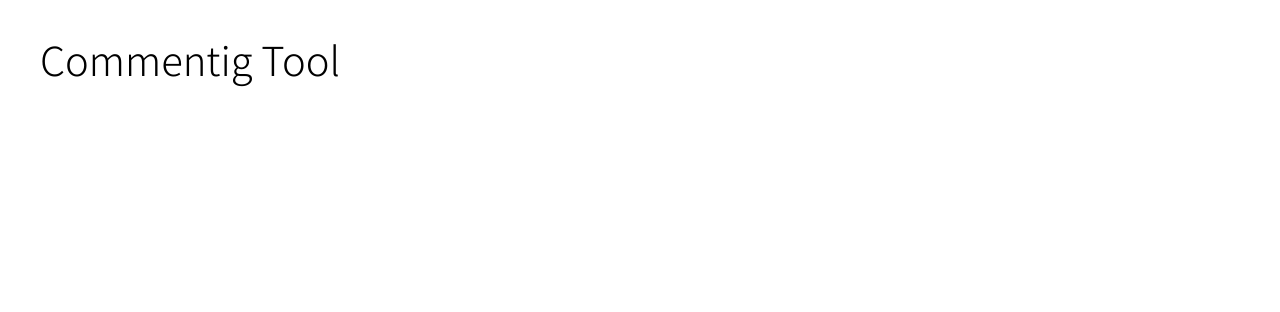
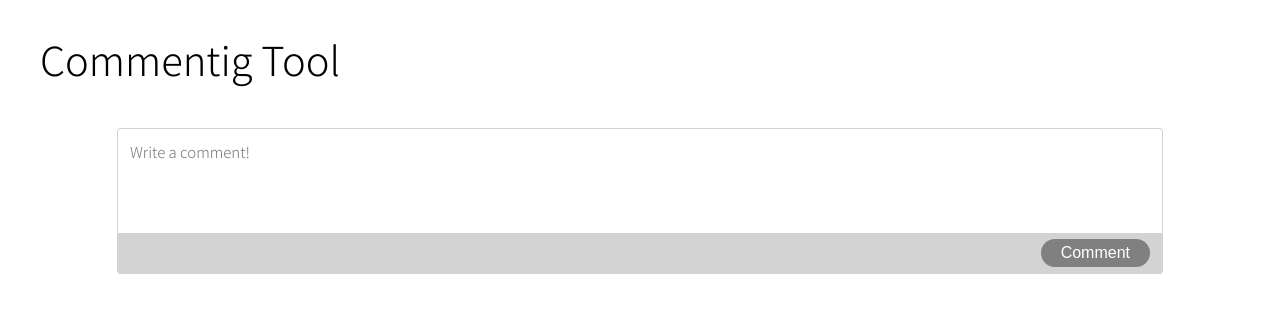
Before and after one commit to nelsonortega/commenting-tool, a React (Create React App) app: page / in a window 1280 px wide. Shown: the top 312 px of the page. Built offline with nearby package versions, Linux system fonts and the light colour scheme.

Commit message:
TextArea Component created
The component for the textarea to receive the comments was created and added to the main page

```diff
--- a/src/components/Container/Container.tsx
+++ b/src/components/Container/Container.tsx
@@ -2,7 +2,7 @@ import './Container.css';
 import React from 'react';
 
 interface IContainerProps {
-  children: React.ReactChild
+  children: React.ReactNode
 }
 
 function Container(props: IContainerProps) {
--- /dev/null
+++ b/src/components/TextArea/TextArea.css
@@ -0,0 +1,45 @@
+.textarea-container {
+  display: flex;
+  margin-top: 40px;
+  align-items: center;
+  flex-direction: column;
+}
+
+.comment-textarea {
+  font-family: inherit;
+  font-size: 15px;
+  height: 80px;
+  width: 85%;
+  outline: none;
+  padding: 1%;
+  resize: none;
+  border-width: 1px;
+  border-color: lightgrey;
+  border-style: solid solid none solid;
+  border-radius: 4px 4px 0px 0px;
+}
+
+.button-container {
+  display: flex;
+  justify-content: flex-end;
+  width: 85%;
+  padding: 0.5% 1%;
+  border-style: none solid solid solid;
+  border-width: 1px;
+  border-color: lightgrey;
+  background-color: lightgrey;
+  border-radius: 0px 0px 4px 4px;
+}
+
+.send-comment-button {
+  background-color: grey;
+  border: none;
+  color: white;
+  border-radius: 20px;
+  padding: 5px 20px;
+  font-size: 16px;
+}
+
+.send-comment-button:hover {
+  cursor: pointer;
+}
--- /dev/null
+++ b/src/components/TextArea/TextArea.tsx
@@ -0,0 +1,35 @@
+import './TextArea.css';
+import React, { useState } from 'react';
+
+function TextArea() {
+  const [comment, setComment] = useState<string>("")
+
+  const setTextAreaValue = (event: React.ChangeEvent<HTMLTextAreaElement>) => {
+    setComment(event.target.value)
+  }
+
+  const sendComment = () => {
+    console.log('Click')
+  }
+
+  return (
+    <div className="textarea-container">
+      <textarea
+        value={comment}
+        onChange={setTextAreaValue}
+        className="comment-textarea"
+        placeholder="Write a comment!"
+      />
+      <div className="button-container">
+        <button
+          className="send-comment-button"
+          onClick={sendComment}
+        >
+          Comment
+        </button>
+      </div>
+    </div>
+  );
+}
+
+export default TextArea;
--- a/src/pages/CommentSectionPage.css
+++ /dev/null
@@ -1,5 +0,0 @@
-.commenting-tool-page {
-  display: flex;
-  font-size: 40px;
-  min-height: 100vh;
-}
--- /dev/null
+++ b/src/pages/CommentingToolPage.css
@@ -0,0 +1,3 @@
+.page-title {
+  font-size: 40px;
+}
--- a/src/pages/CommentingToolPage.tsx
+++ b/src/pages/CommentingToolPage.tsx
@@ -1,13 +1,15 @@
 import React from 'react';
+import './CommentingToolPage.css';
+import TextArea from '../components/TextArea/TextArea';
 import Container from '../components/Container/Container';
-import './CommentSectionPage.css'
 
 function CommentingToolPage() {
   return (
     <Container>
-      <div className="commenting-tool-page">
+      <div className="page-title">
         Commentig Tool
       </div>
+      <TextArea />
     </Container>
   );
 }
```
